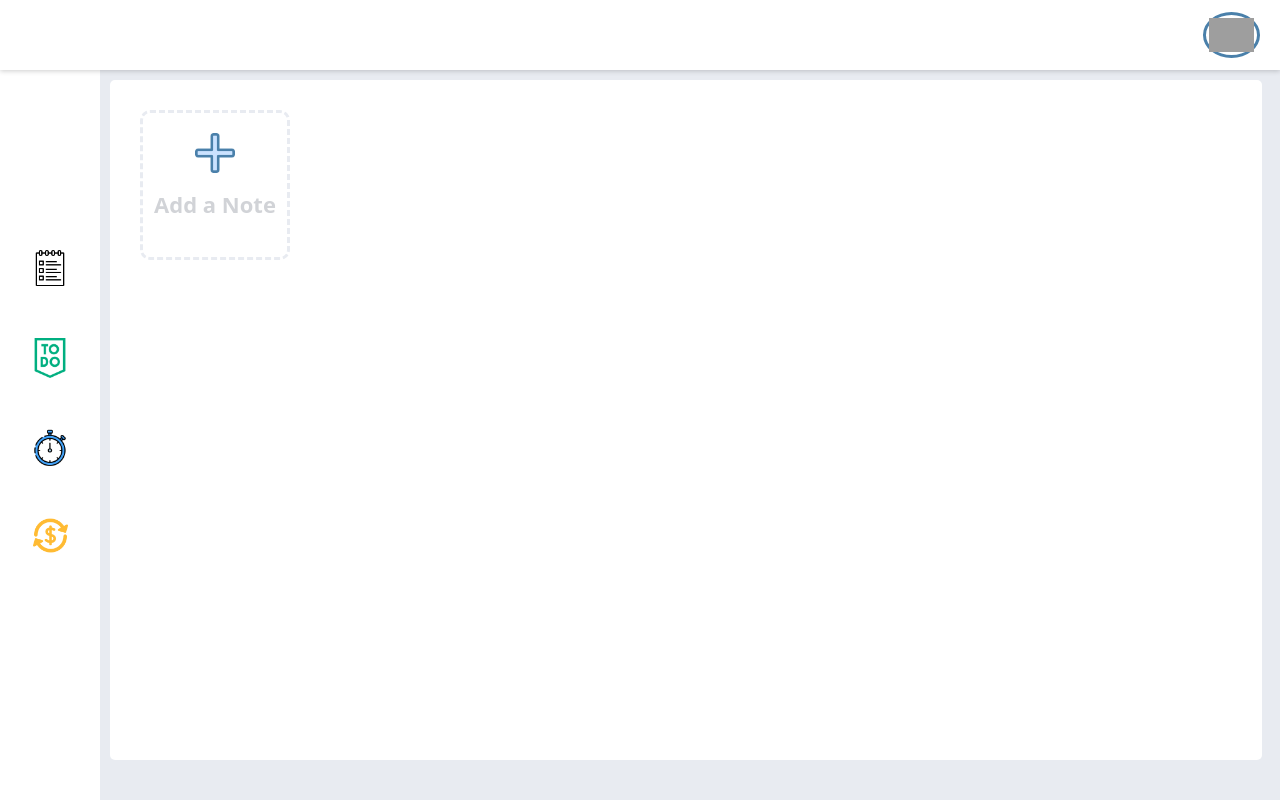
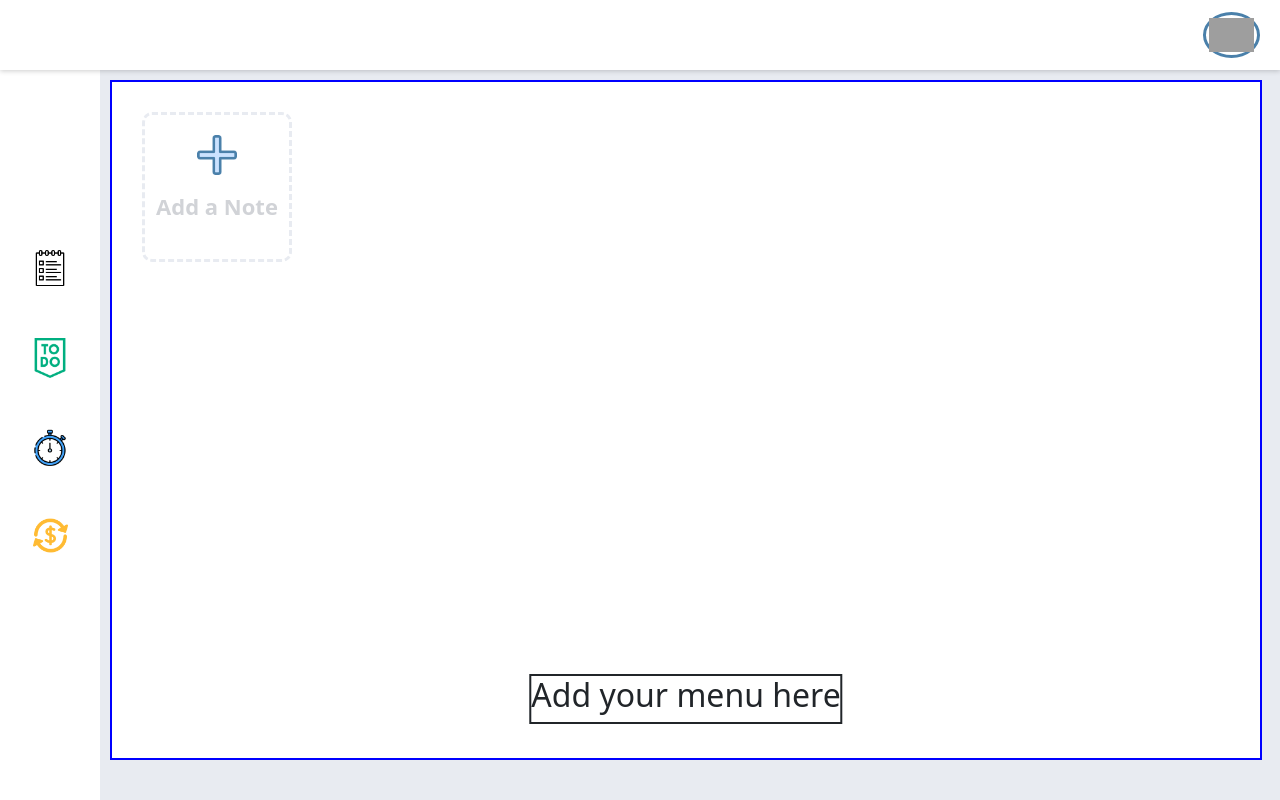
Before and after one commit to shafik720/Note-Taking-App---Client, a React (Create React App) app: page / in a window 1280 px wide. Built offline with nearby package versions, Linux system fonts and the light colour scheme; grey boxes are pictures that could not be loaded.

Commit message:
making notepad component

```diff
--- a/src/Pages/ContentBox/NotepadContent/NotepadContent.css
+++ b/src/Pages/ContentBox/NotepadContent/NotepadContent.css
@@ -1,4 +1,10 @@
 
+
+.notepad-div{
+    position: relative;
+    border: 2px solid blue;
+    height: 100%;
+}
 
 .add-button{
     display: flex;
@@ -22,3 +28,12 @@
     font-size: 22px;
     color: #d1d3d7;
 }
+
+
+.sub-menu-div{
+    border: 2px solid ;
+    position: absolute;
+    bottom: 5%;
+    left: 50%;
+    transform: translateX(-50%);
+}
--- a/src/Pages/ContentBox/NotepadContent/NotepadContent.js
+++ b/src/Pages/ContentBox/NotepadContent/NotepadContent.js
@@ -4,10 +4,13 @@ import './NotepadContent.css';
 
 const NotepadContent = () => {
     return (
-        <div>
+        <div className='notepad-div'>
             <div className="add-button">
                 <img src={addIcon} alt="" />
                 <p>Add a Note</p>
+            </div>
+            <div className="sub-menu-div">
+                <h2>Add your menu here</h2>
             </div>
         </div>
     );
```
